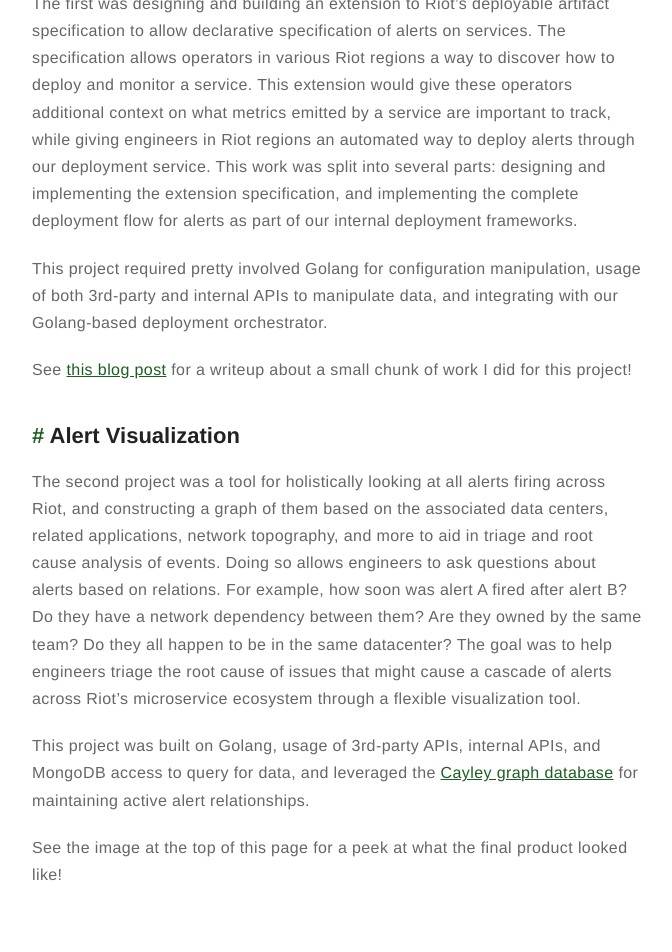
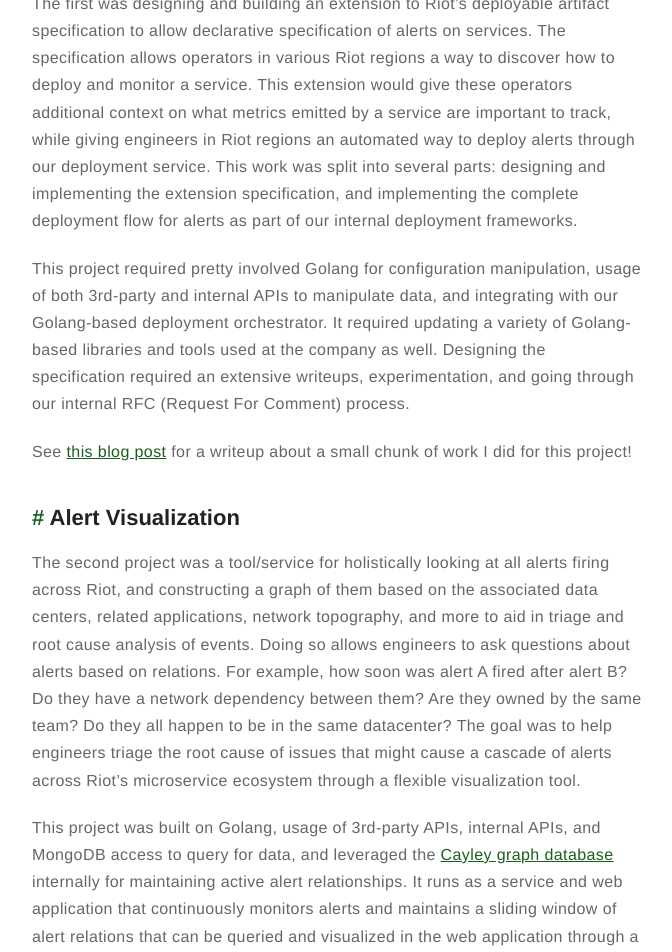
Before and after one commit to bobheadxi/bobheadxi.github.io, a Jekyll site: the page built from _posts/2019-5-7-riot-games.md, in a window 1280 px wide and 1400 px high, scrolled down 1299 px. Shown: the top 952 px of the window, without its empty margins (303-975 px from the left). Built offline with Jekyll 4.4.1, drawn with Linux system fonts in a browser that asks for light colours; nearby versions of some CDN libraries; emoji names are drawn with the system emoji font; some of the changed text lies outside the part shown.

Commit message:
add more text to riot games experience

```diff
--- a/_posts/2019-5-7-riot-games.md
+++ b/_posts/2019-5-7-riot-games.md
@@ -50,17 +50,29 @@
 
 The first was designing and building an extension to Riot’s deployable artifact specification to allow declarative specification of alerts on services. The specification allows operators in various Riot regions a way to discover how to deploy and monitor a service. This extension would give these operators additional context on what metrics emitted by a service are important to track, while giving engineers in Riot regions an automated way to deploy alerts through our deployment service. This work was split into several parts: designing and implementing the extension specification, and implementing the complete deployment flow for alerts as part of our internal deployment frameworks.
 
-This project required pretty involved Golang for configuration manipulation, usage of both 3rd-party and internal APIs to manipulate data, and integrating with our Golang-based deployment orchestrator.
+This project required pretty involved Golang for configuration manipulation, usage of both 3rd-party and internal APIs to manipulate data, and integrating with our Golang-based deployment orchestrator. It required updating a variety of Golang-based libraries and tools used at the company as well. Designing the specification required an extensive writeups, experimentation, and going through our internal RFC (Request For Comment) process.
 
 See [this blog post](/evaluable-expressions) for a writeup about a small chunk of work I did for this project!
 
 ## Alert Visualization
 
-The second project was a tool for holistically looking at all alerts firing across Riot, and constructing a graph of them based on the associated data centers, related applications, network topography, and more to aid in triage and root cause analysis of events. Doing so allows engineers to ask questions about alerts based on relations. For example, how soon was alert A fired after alert B? Do they have a network dependency between them? Are they owned by the same team? Do they all happen to be in the same datacenter? The goal was to help engineers triage the root cause of issues that might cause a cascade of alerts across Riot’s microservice ecosystem through a flexible visualization tool.
+The second project was a tool/service for holistically looking at all alerts firing across Riot, and constructing a graph of them based on the associated data centers, related applications, network topography, and more to aid in triage and root cause analysis of events. Doing so allows engineers to ask questions about alerts based on relations. For example, how soon was alert A fired after alert B? Do they have a network dependency between them? Are they owned by the same team? Do they all happen to be in the same datacenter? The goal was to help engineers triage the root cause of issues that might cause a cascade of alerts across Riot’s microservice ecosystem through a flexible visualization tool.
 
-This project was built on Golang, usage of 3rd-party APIs, internal APIs, and MongoDB access to query for data, and leveraged the [Cayley graph database](https://github.com/cayleygraph/cayley) for maintaining active alert relationships.
+This project was built on Golang, usage of 3rd-party APIs, internal APIs, and MongoDB access to query for data, and leveraged the [Cayley graph database](https://github.com/cayleygraph/cayley) internally for maintaining active alert relationships. It runs as a service and web application that continuously monitors alerts and maintains a sliding window of alert relations that can be queried and visualized in the web application through a query builder I implemented. Additional "layers" can be easily implemented through the service's plugin system to provide more context on potential relationships between alerts.
 
 See the image at the top of this page for a peek at what the final product looked like!
+
+<p align="center">
+    <img src="https://technology.riotgames.com/sites/default/files/intern12-robert3.png" width="70%" />
+</p>
+
+<p align="center">
+    <i style="font-size:90%;">
+    An example diagram of the sorts of relationships I was interested in visualizing between alerts, as seen in
+    <a href="https://technology.riotgames.com/news/technology-interns-riot-games">
+    a blog post I contributed to on the official Riot Games Technology blog</a>.
+    </i>
+</p>
 
 <br />
 
```
